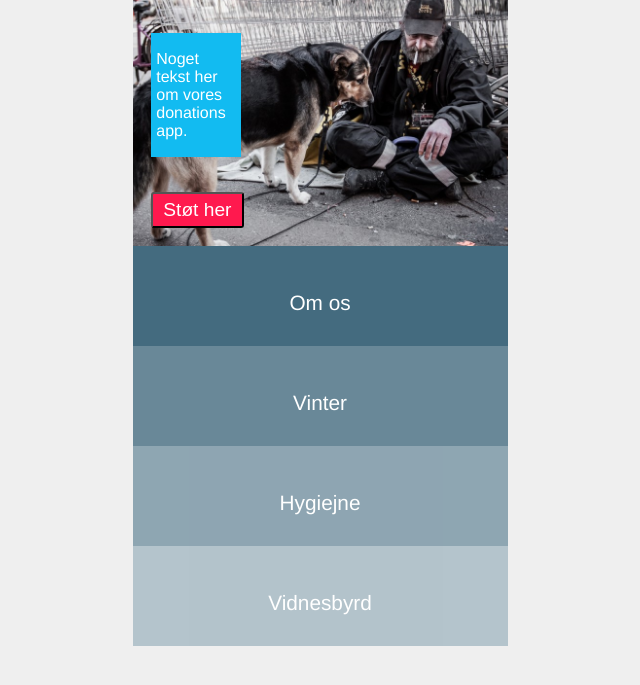
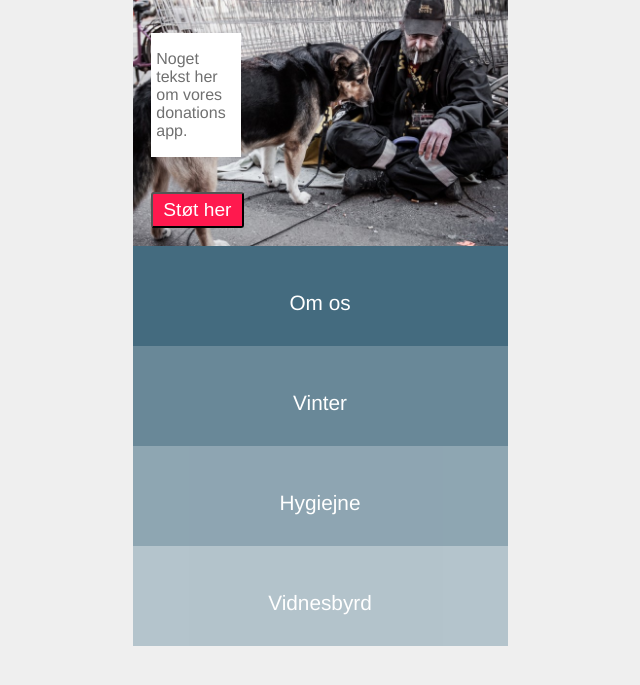
Before and after one commit to mari48v8/endelaf, a website: page index.html in a window 1280 px wide. Shown: the part 77-762 px from the top of the page, without its empty margins (320-960 px from the left). Drawn offline with Linux system fonts and the light colour scheme.

Commit message:
sass commits

```diff
--- a/scss/main.scss
+++ b/scss/main.scss
@@ -1,6 +1,7 @@
 $bluecolor: blue;
 $white:white;
 $lightblue:#12BBF1;
+$darkgrey:#707070;
 
 body {
     font: 100% Helvetica, sans-serif;
@@ -51,8 +52,8 @@ body,
     padding-bottom: 1px;
     margin-bottom: 10%;
     margin-top: 10%;
-    color: $white;
-    background-color: $lightblue;
+    color: $darkgrey;
+    background-color: $white;
 }
 
 .buttons {
```
Also changed, not shown: css/main.css.
